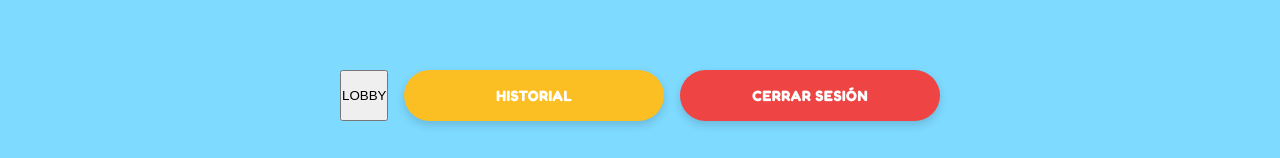
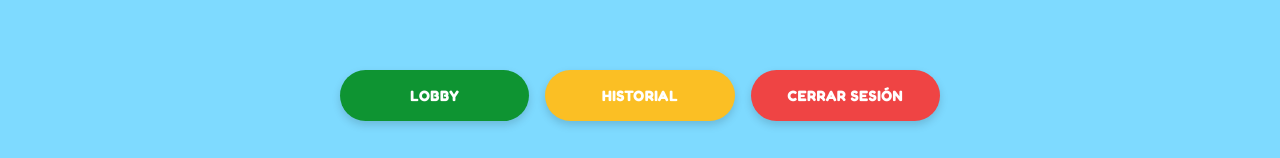
Before and after one commit to PioIX/2025-TPIN2-G10, a Next.js app in the folder 5A-G10-PROYECTO/front/: page /ranking in a window 1280 px wide. Shown: the part 639-797 px from the top of the page. Built offline with nearby package versions, Linux system fonts and the light colour scheme; no server answers; sample sign-in values are in the browser's storage.

Commit message:
un poco mas d estilo

```diff
--- a/5A-G10-PROYECTO/front/app/ranking/page.module.css
+++ b/5A-G10-PROYECTO/front/app/ranking/page.module.css
@@ -164,6 +164,28 @@
   margin-top: 40px;
 }
 
+.buttonGreen {
+  flex: 1;
+  padding: 16px 24px;
+  border-radius: 30px;
+  background-color: #0e9432;
+  color: white;
+  border: none;
+  font-weight: 700;
+  font-size: 15px;
+  font-family: 'Fredoka', sans-serif;
+  cursor: pointer;
+  box-shadow: 0 4px 8px rgba(0, 0, 0, 0.15);
+  transition: all 0.3s ease;
+  text-transform: uppercase;
+  letter-spacing: 0.5px;
+}
+
+.buttonGreen:hover {
+  background-color: #117c11;
+  transform: translateY(-2px);
+  box-shadow: 0 6px 12px rgba(0, 0, 0, 0.2);
+}
 .buttonYellow {
   flex: 1;
   padding: 16px 24px;
```
